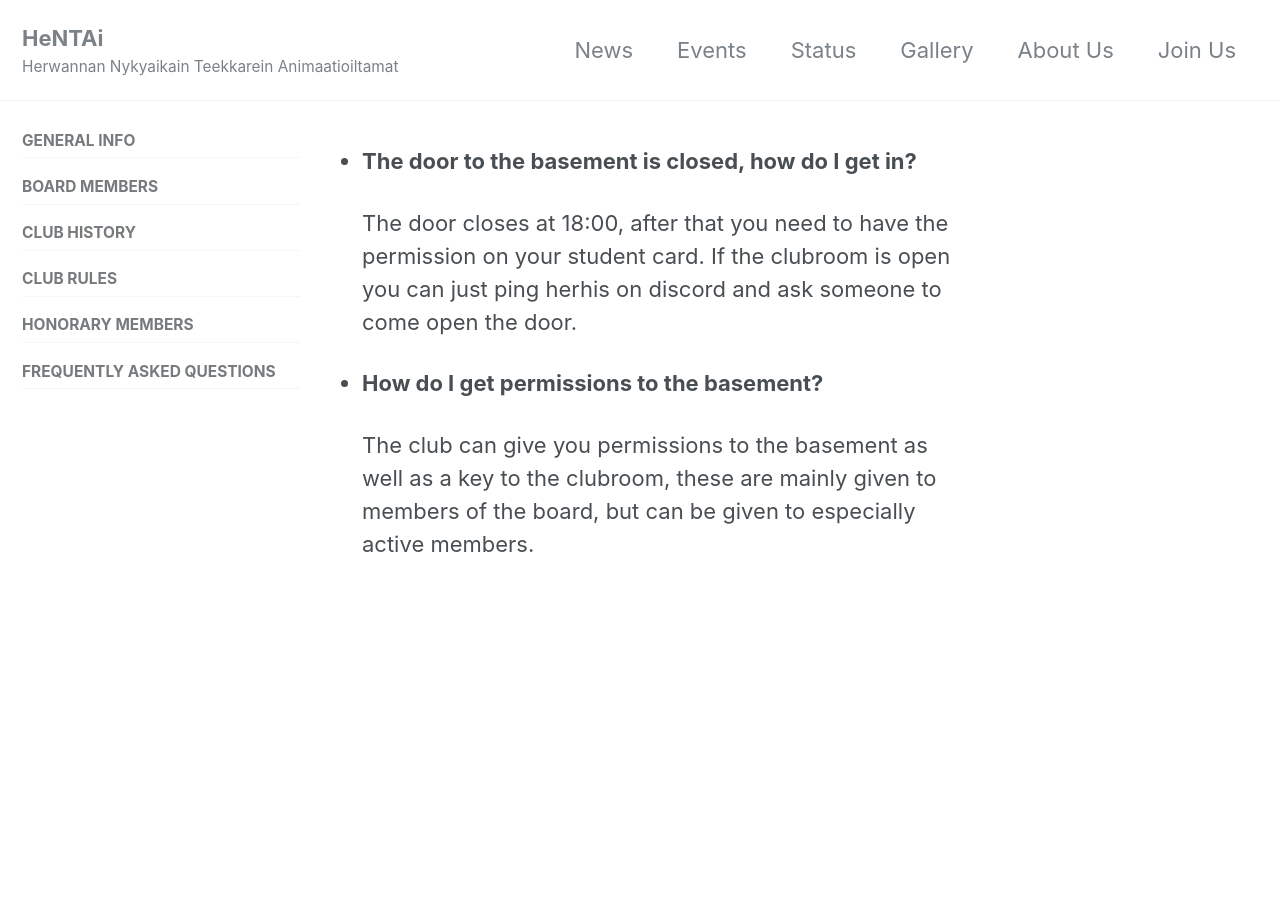
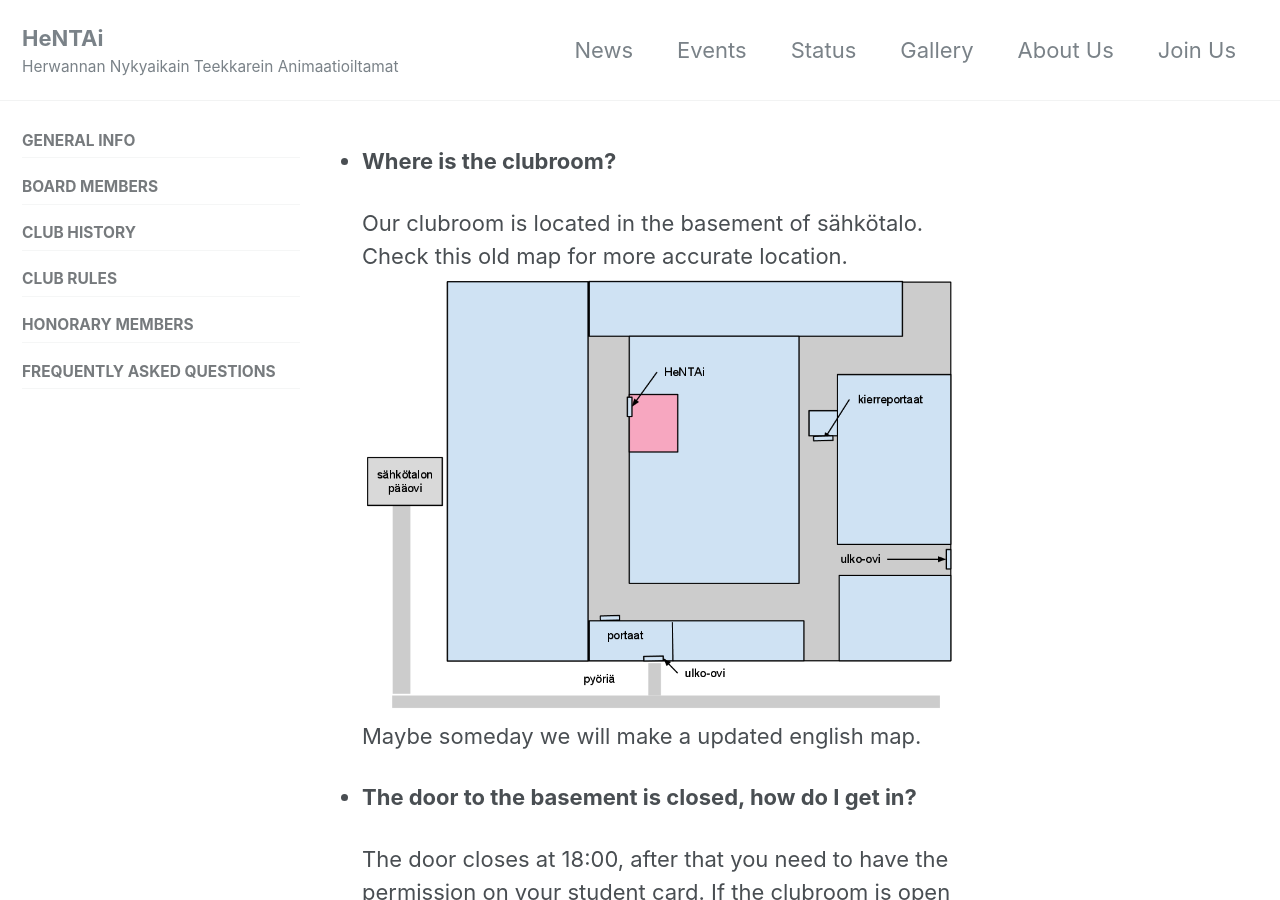
Before and after one commit to HNTA-Club/website, a Jekyll site: the page built from _pages/faq.md, in a window 1280 px wide and 900 px high. Built offline with Jekyll 4.4.1, drawn with Linux system fonts in a browser that asks for light colours; cached includes are drawn as plain includes; nearby versions of some CDN libraries.

Commit message:
added clubroom map to faq

```diff
--- a/_pages/faq.md
+++ b/_pages/faq.md
@@ -4,6 +4,13 @@ permalink: /faq/
 sidebar:
   nav: "info"
 ---
+
+- **Where is the clubroom?**
+
+  Our clubroom is located in the basement of sähkötalo.
+  Check this old map for more accurate location.
+  ![Skellari map](/assets/images/skellarinkartta.png)
+  Maybe someday we will make a updated english map.
 
 - **The door to the basement is closed, how do I get in?**
 
```
Also changed, not shown: assets/images/skellarinkartta.png (added).
